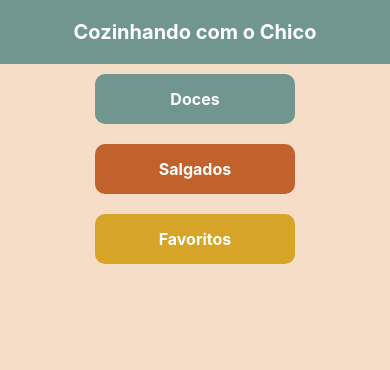
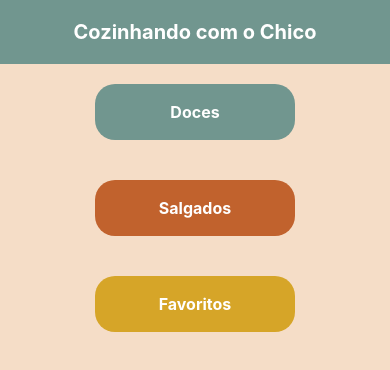
Before and after one commit to heloisamariasl/cozinhando, a React Native app: screen /Menu in a window 390 px wide. Shown: the top 370 px of the page. Built offline with nearby package versions, Linux system fonts and the light colour scheme.

Commit message:
Detalhes

```diff
--- a/screens/TelaMenu.js
+++ b/screens/TelaMenu.js
@@ -43,11 +43,16 @@ const styles = StyleSheet.create({
   color: '#FFF',
   fontWeight: 'bold'
  },
+ buttonsContainer: {
+    flex: 1,
+    justifyContent: 'center',
+    alignItems: 'center'
+  },
  botao: {
   width: 200,
-  padding: 15,
-  borderRadius: 10,
-  marginVertical: 10,
+  padding: 18,
+  borderRadius: 20,
+  marginVertical: 20,
   alignItems: 'center'
  },
  botaoTexto: {
--- a/screens/TelaReceitaCenoura.js
+++ b/screens/TelaReceitaCenoura.js
@@ -31,7 +31,7 @@ export default function TelaReceitaCenoura() {
       <View style={styles.header}>
         <Text style={styles.titulo}>Bolo de cenoura</Text>
         <TouchableOpacity onPress={alternarFavorito}>
-          <AntDesign name={favorito ? 'star' : 'staro'} size={24} color="#C1622D" />
+          <AntDesign name={favorito ? 'star' : 'staro'} size={24} color="#46210B" />
         </TouchableOpacity>
       </View>
 
@@ -77,18 +77,18 @@ const styles = StyleSheet.create({
   titulo: {
     fontSize: 24,
     fontWeight: 'bold',
-    color: '#4D7169',
+    color: '#46210B',
   },
   subtitulo: {
     fontSize: 18,
     fontWeight: 'bold',
     marginTop: 20,
     marginBottom: 8,
-    color: '#C1622D',
+    color: '#46210B',
   },
   texto: {
     fontSize: 16,
-    color: '#333',
+    color: '#46210B',
     lineHeight: 24,
   },
 });
--- a/screens/TelaReceitaChocolate.js
+++ b/screens/TelaReceitaChocolate.js
@@ -29,7 +29,7 @@ export default function TelaReceitaChocolate() {
 
   <View style={styles.tempoContainer}>
     <AntDesign name="clockcircleo" size={18} color="#4D2C2C" />
-    <Text style={styles.tempoTexto}>50min</Text>
+  <Text style={styles.tempoTexto}>50min</Text>
   </View>
 
    <Text style={styles.subtitulo}>Ingredientes</Text>
```
